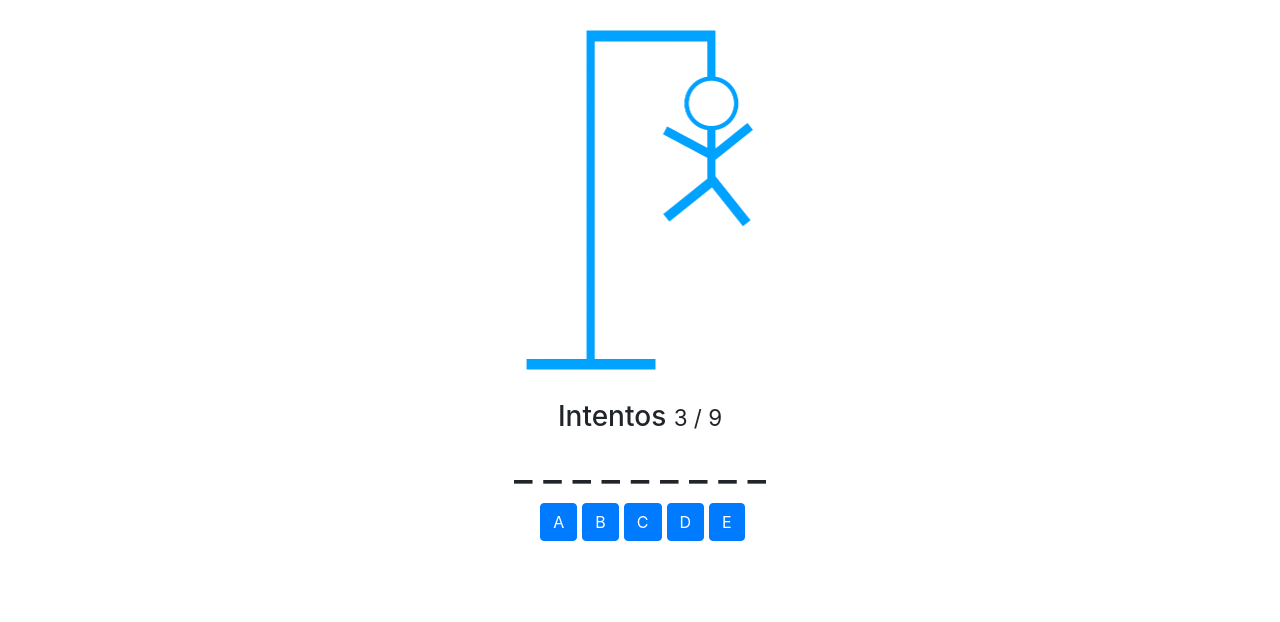
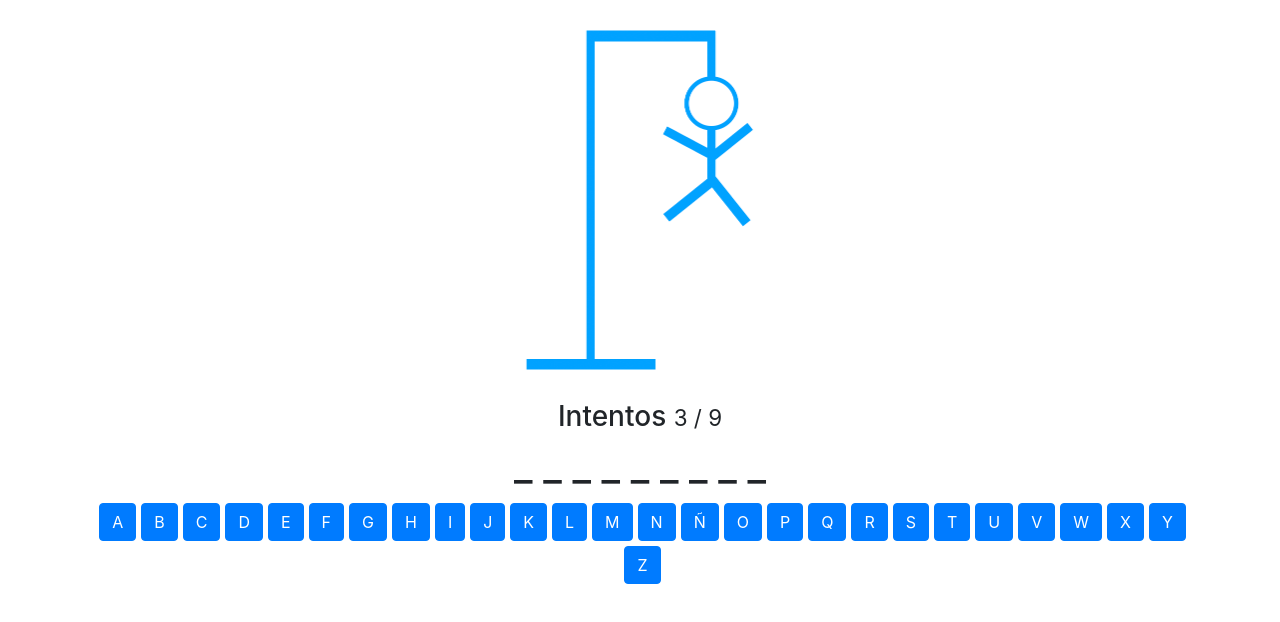
Before and after one commit to luisalbertmschz/App-Angular-Hangman, an Angular app: page / in a window 1280 px wide. Shown: the top 622 px of the page. Built offline with nearby package versions, Linux system fonts and the light colour scheme.

Commit message:
Creando letras de forma dinámica 🔤

```diff
--- a/src/app/app.component.html
+++ b/src/app/app.component.html
@@ -25,10 +25,7 @@
 <div class="row">
   <div class="col text-center">
 
-     <button class="btn btn-primary">A</button>
-     <button class="btn btn-primary">B</button>
-     <button class="btn btn-primary">C</button>
-     <button class="btn btn-primary">D</button>
-     <button class="btn btn-primary">E</button>
+     <button *ngFor="let letra of letras" class="btn btn-primary">{{letra}}</button>
+
   </div>
 </div>
--- a/src/app/app.component.ts
+++ b/src/app/app.component.ts
@@ -6,5 +6,17 @@ import { Component } from '@angular/core';
   styleUrls: ['./app.component.css']
 })
 export class AppComponent {
-  title = 'Adivinalapalabra';
+
+
+  letras = ['A', 'B', 'C', 'D', 'E', 'F', 'G', 'H', 'I', 'J',
+    'K', 'L', 'M', 'N', 'Ñ', 'O', 'P', 'Q', 'R', 'S',
+    'T', 'U', 'V', 'W', 'X', 'Y', 'Z'];
+
+  constructor() {
+
+    console.log('Se acaba de crear el App Component');
+
+  }
+
+
 }
```
